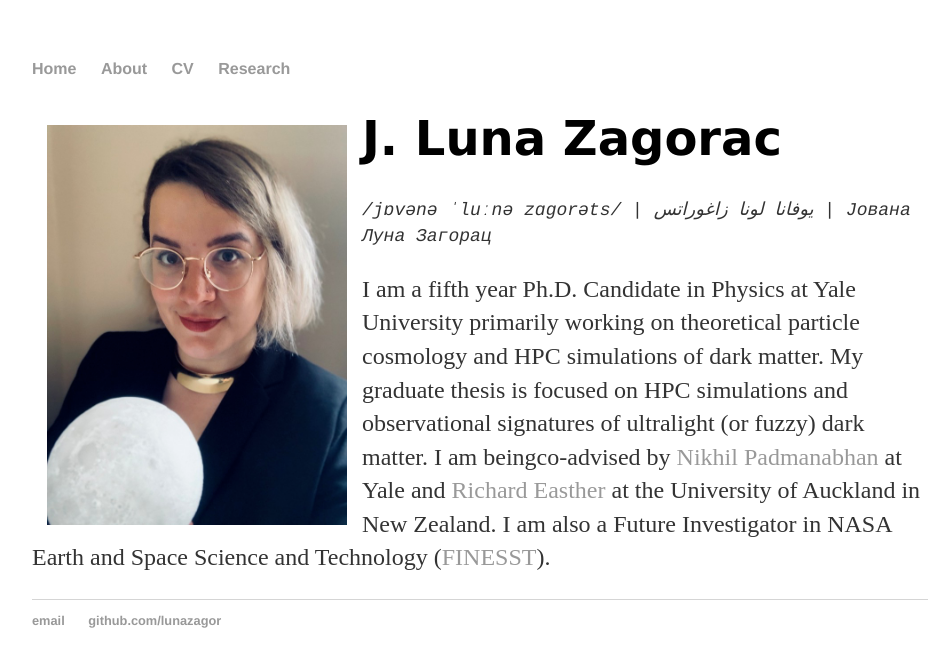
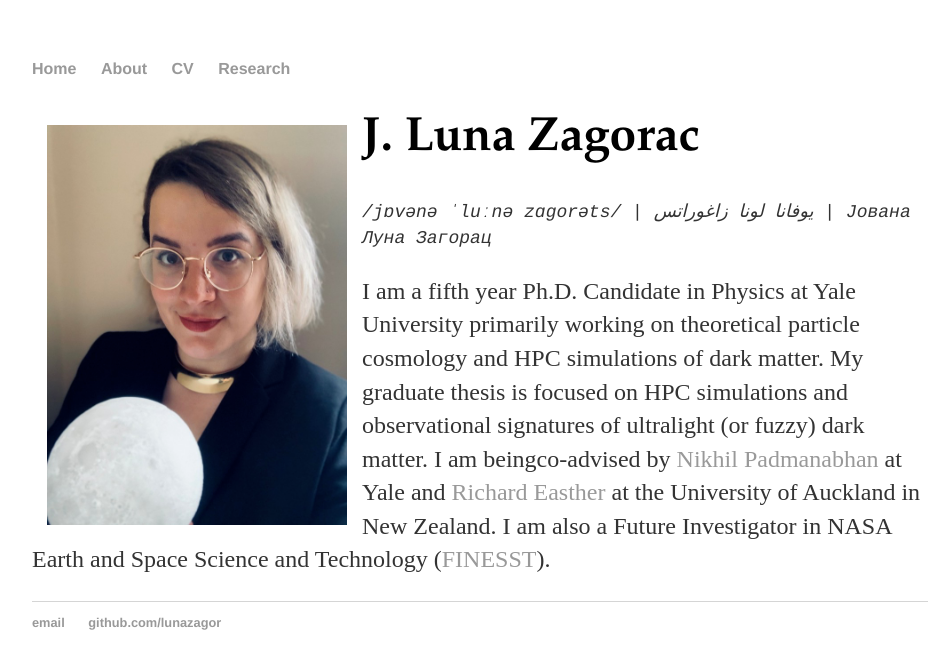
Before and after one commit to lunazagor/lunazagor.github.io, a Jekyll site: the page built from index.html, in a window 1280 px wide. Shown: the top 669 px of the page, without its empty margins (160-1110 px from the left). Built offline with Jekyll 4.4.1, drawn with Linux system fonts in a browser that asks for light colours.

Commit message:
Update index.html

```diff
--- a/index.html
+++ b/index.html
@@ -15,7 +15,7 @@ img {
 <img src="portrait.png", align = "left", style="display:block;padding:15px;width:300px">
 
 <div class="blurb">
-	<h1 style="font-family:verdana;"> J. Luna Zagorac </h1>
+	<h1 style="font-family:garamond;"> J. Luna Zagorac </h1>
 	<! -- Paragraph of name spellings -->
 	<p style="font-family:courier;font-size:18px;font-style:italic;";text-align:center;"> /jɒvənə ˈluːnə zɑgorəts/ | يوفانا لونا زاغوراتس | &#1032&#1086&#1074&#1072&#1085&#1072 &#1051&#1091&#1085&#1072 &#1047&#1072&#1075&#1086&#1088&#1072&#1094;<p>
 	<! -- Brief About Me -->
```
